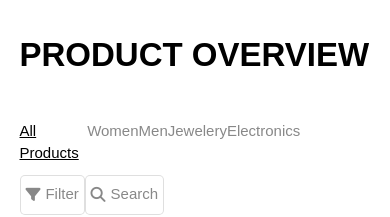
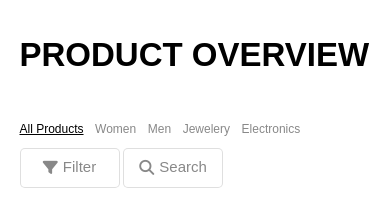
Before and after one commit to MhrrmliEltac/E-commerce, a React (Vite) app: page / in a window 390 px wide. Shown: the part 880-1097 px from the top of the page. Built offline with nearby package versions, Linux system fonts and the light colour scheme; no server answers.

Commit message:
E-Commerce Website Update

```diff
--- a/src/index.css
+++ b/src/index.css
@@ -906,3 +906,29 @@ input[type="number"]::-webkit-outer-spin-button {
     width: 25%;
   }
 }
+@media (max-width: 425px) {
+  .nav-right {
+    width: 30%;
+    .icon-list {
+      width: 80%;
+    }
+  }
+
+  .container-product {
+    & .category-lis {
+      .buttons {
+        width: 58%;
+      }
+    }
+  }
+
+  .container-product {
+    & .category-lis {
+      & .category-list {
+        .item {
+          font-size: 12px;
+        }
+      }
+    }
+  }
+}
```
